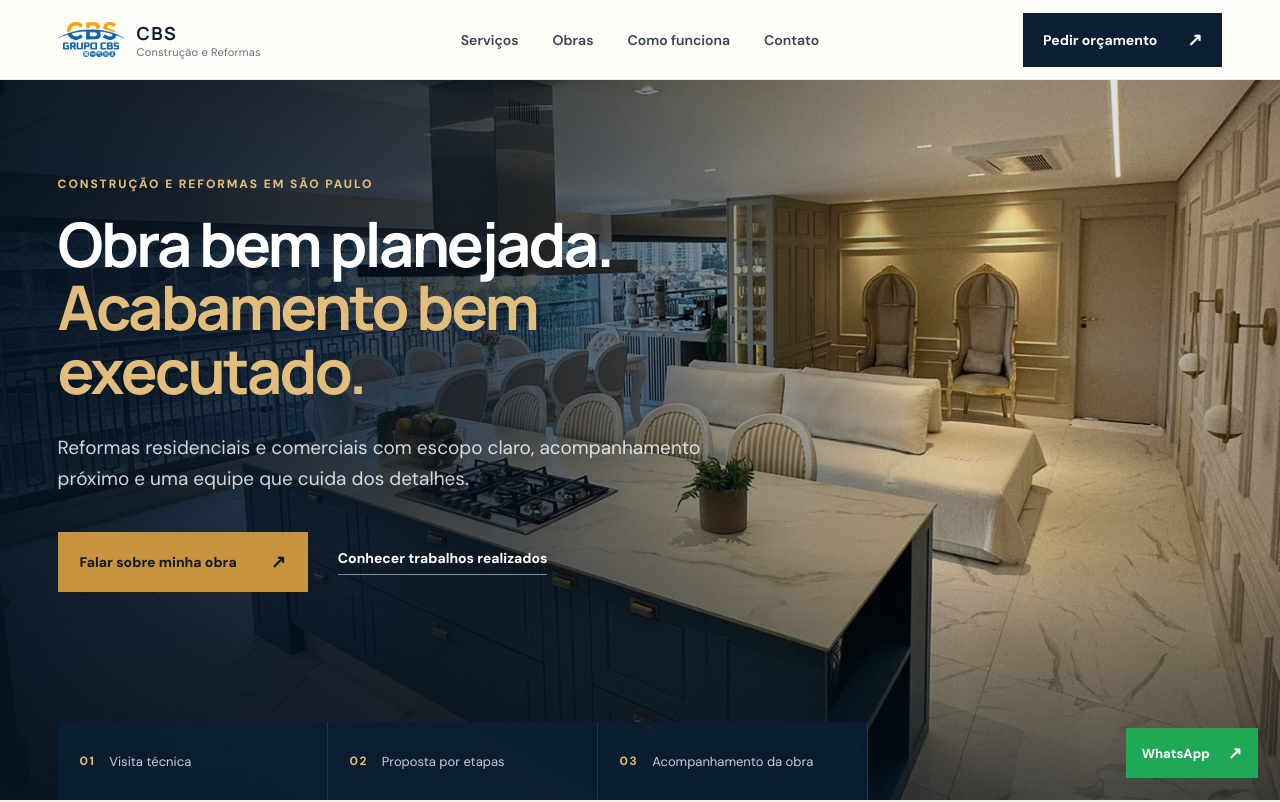
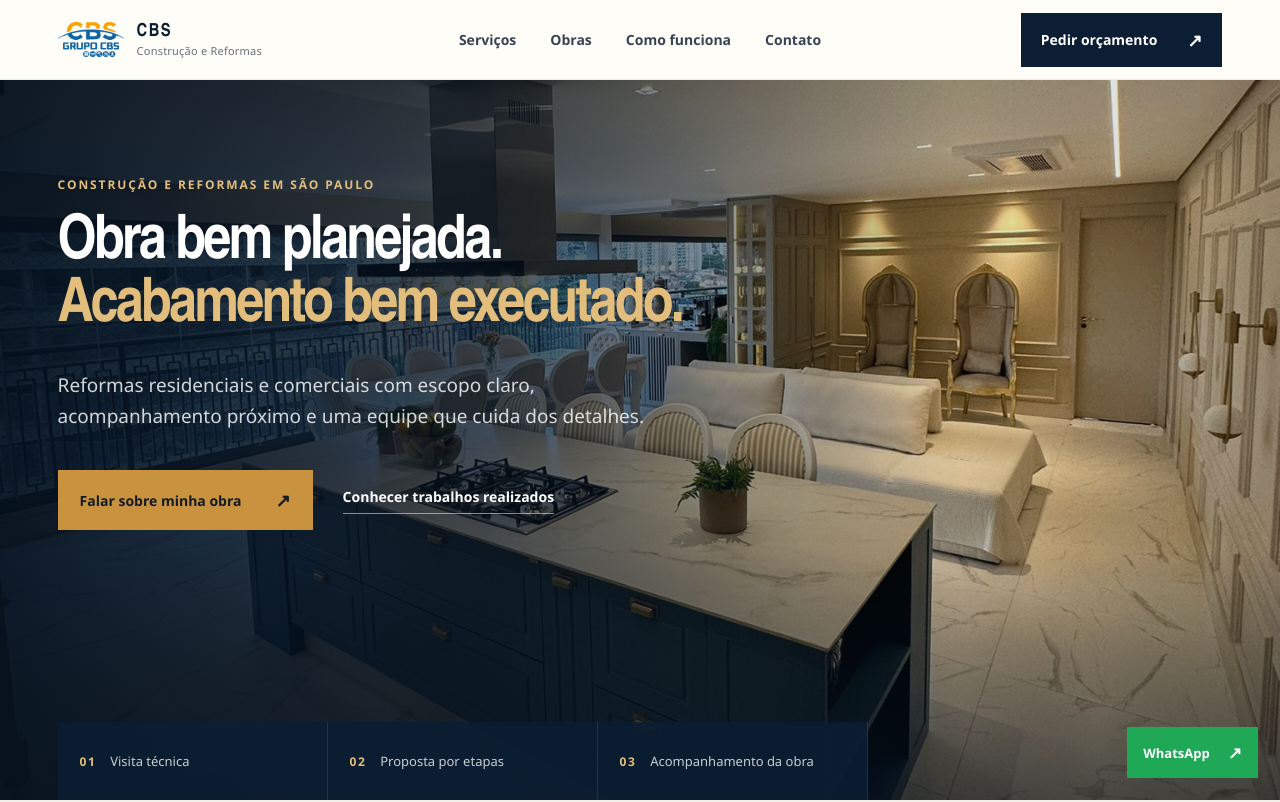
Before and after one commit to vanilsonsoares/grupo-cbs, a Next.js app: page / in a window 1280 px wide. Shown: the top 802 px of the page. Built offline with nearby package versions, Linux system fonts and the light colour scheme.

Commit message:
Estabilizar tipografia do site

```diff
--- a/app/layout.tsx
+++ b/app/layout.tsx
@@ -1,16 +1,5 @@
 import type { Metadata } from "next";
-import { DM_Sans, Manrope } from "next/font/google";
 import "./globals.css";
-
-const display = Manrope({
-  variable: "--font-display",
-  subsets: ["latin"],
-});
-
-const body = DM_Sans({
-  variable: "--font-body",
-  subsets: ["latin"],
-});
 
 export const metadata: Metadata = {
   title: "CBS Construção e Reformas | São Paulo",
@@ -25,7 +14,7 @@ export const metadata: Metadata = {
 export default function RootLayout({ children }: Readonly<{ children: React.ReactNode }>) {
   return (
     <html lang="pt-BR">
-      <body className={`${display.variable} ${body.variable}`}>{children}</body>
+      <body>{children}</body>
     </html>
   );
 }
```
